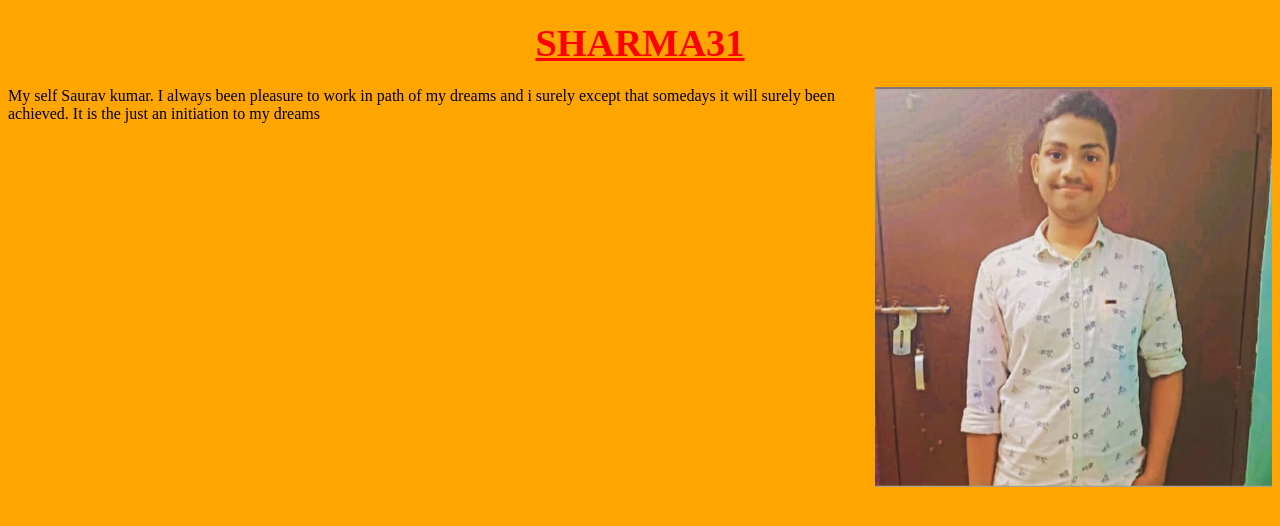
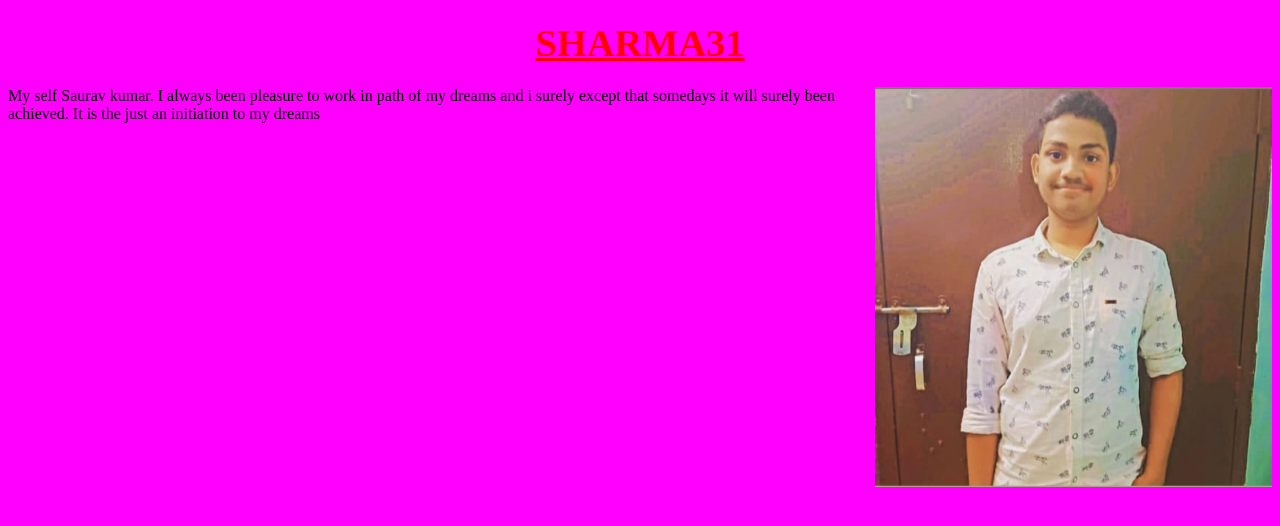
Before and after one commit to Sauravkr31/Sharma31, a plain HTML site: page saurav 2.html in a window 1280 px wide. Drawn offline with Linux system fonts and the light colour scheme.

Commit message:
Update saurav 2.html

```diff
--- a/saurav 2.html
+++ b/saurav 2.html
@@ -1,5 +1,5 @@
 <!DOCTYPE html>
-<html lang="en"style="background-color:orange;">
+<html lang="en"style="background-color:magenta;">
 <head>
 
     <meta charset="UTF-8">
```
